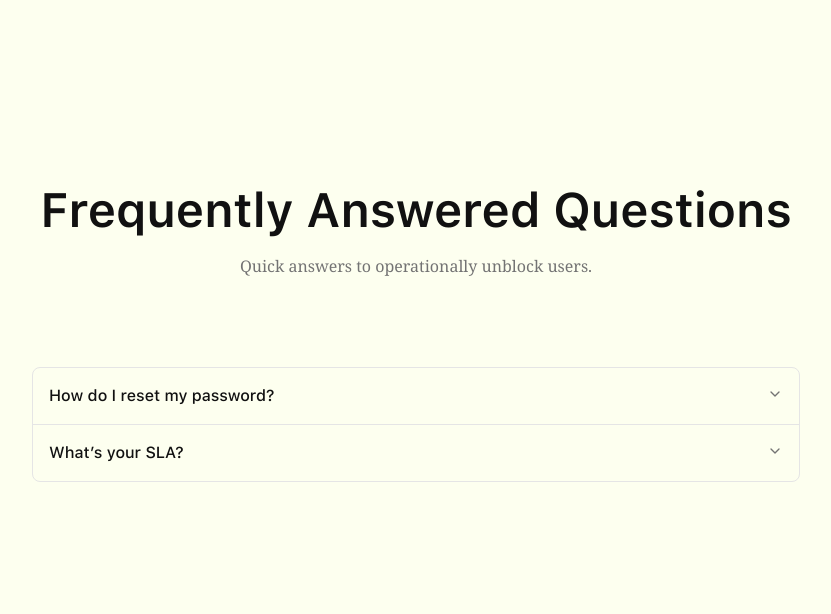
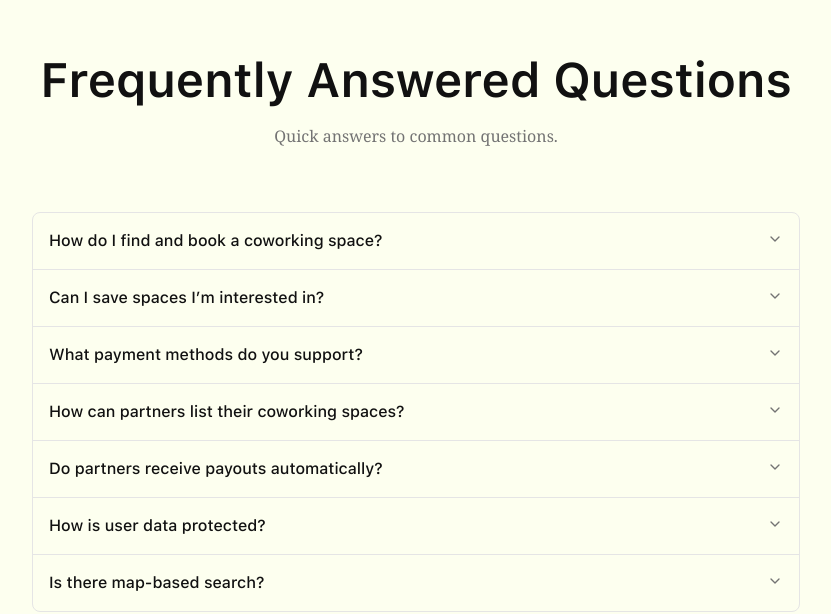
Before and after one commit to ivanreeve/upspace, a Next.js app: page / in a window 1280 px wide. Shown: the part 2464-3078 px from the top of the page, without its empty margins (224-1055 px from the left). Built offline with nearby package versions, Linux system fonts and the light colour scheme.

Commit message:
improve FAQ

```diff
--- a/src/components/pages/LandingPage/LandingPage.FAQ.tsx
+++ b/src/components/pages/LandingPage/LandingPage.FAQ.tsx
@@ -127,7 +127,7 @@ export function Faq({
                 {item.question}
               </span>
             </AccordionTrigger>
-            <AccordionContent className="pl-8 [&_p]:leading-relaxed [&_ul]:list-disc [&_ul]:pl-5 [&_ol]:list-decimal [&_ol]:pl-5">
+            <AccordionContent className="px-8 [&_p]:leading-relaxed [&_ul]:list-disc [&_ul]:pl-5 [&_ol]:list-decimal [&_ol]:pl-5">
               {item.answer}
             </AccordionContent>
           </AccordionItem>
@@ -146,21 +146,39 @@ export function Faq({
 
 const faqs: FaqItem[] = [
   {
-    question: 'How do I reset my password?',
-    answer: <p>Use the “Forgot password” flow from the sign-in screen.</p>,
-    answerText: 'Use the “Forgot password” flow from the sign-in screen.',
+    question: 'How do I find and book a coworking space?',
+    answer: <p>Browse available spaces using filters like location, pricing, and amenities. Once you find the right space, complete the booking through the app.</p>,
+    answerText: 'Browse, filter, and book coworking spaces directly within the app.',
   },
   {
-    question: 'What’s your SLA?',
-    answer: (
-      <p>
-        99.9% monthly uptime. See{' '}
-        <a href="/legal/sla" className="underline">
-          SLA
-        </a>.
-      </p>
-    ),
-    answerText: '99.9% monthly uptime. See the SLA for specifics.',
+    question: 'Can I save spaces I’m interested in?',
+    answer: <p>Yes. You can bookmark spaces to revisit them later from your “Shortlisted” tab.</p>,
+    answerText: 'Bookmark coworking spaces to review and compare them later.',
+  },
+  {
+    question: 'What payment methods do you support?',
+    answer: <p>We support all major credit cards, debit cards, and digital wallets. Payments are processed securely through our integrated gateway.</p>,
+    answerText: 'Supports credit, debit, and digital wallet payments via secure gateway.',
+  },
+  {
+    question: 'How can partners list their coworking spaces?',
+    answer: <p>Partners can register and verify their business through the Partner Portal, then use the “Listing Management” dashboard to add or update spaces.</p>,
+    answerText: 'Partners list and manage their spaces via the Partner Portal after verification.',
+  },
+  {
+    question: 'Do partners receive payouts automatically?',
+    answer: <p>Yes. Payouts are automatically processed after the booking is confirmed and the stay period completes, per the agreed terms.</p>,
+    answerText: 'Partner payouts are automated post-booking completion.',
+  },
+  {
+    question: 'How is user data protected?',
+    answer: <p>All data is encrypted and handled in compliance with industry privacy standards. Access controls ensure only authorized users manage data.</p>,
+    answerText: 'User data is encrypted and secured per privacy best practices.',
+  },
+  {
+    question: 'Is there map-based search?',
+    answer: <p>Yes. The app integrates with Maps so you can search, view, and navigate to coworking spaces near your location.</p>,
+    answerText: 'Map-based search helps locate coworking spaces nearby.',
   },
 ];
 
@@ -168,13 +186,13 @@ export function FAQs() {
   return (
     <div
       id="faqs"
-      className="mx-auto max-w-3xl h-screen flex flex-col justify-center items-center"
+      className="mx-auto max-w-3xl min-h-screen flex flex-col justify-center items-center py-16"
     >
       <h2 className="mb-2 text-[3rem] text-center font-semibold">
         Frequently Answered Questions
       </h2>
-      <p className="mb-6 text-lg text-[1rem] text-muted-foreground text-center">
-        Quick answers to operationally unblock users.
+      <p className="text-lg text-[1rem] text-muted-foreground text-center">
+        Quick answers to common questions.
       </p>
       <Faq
         items={faqs}
```
